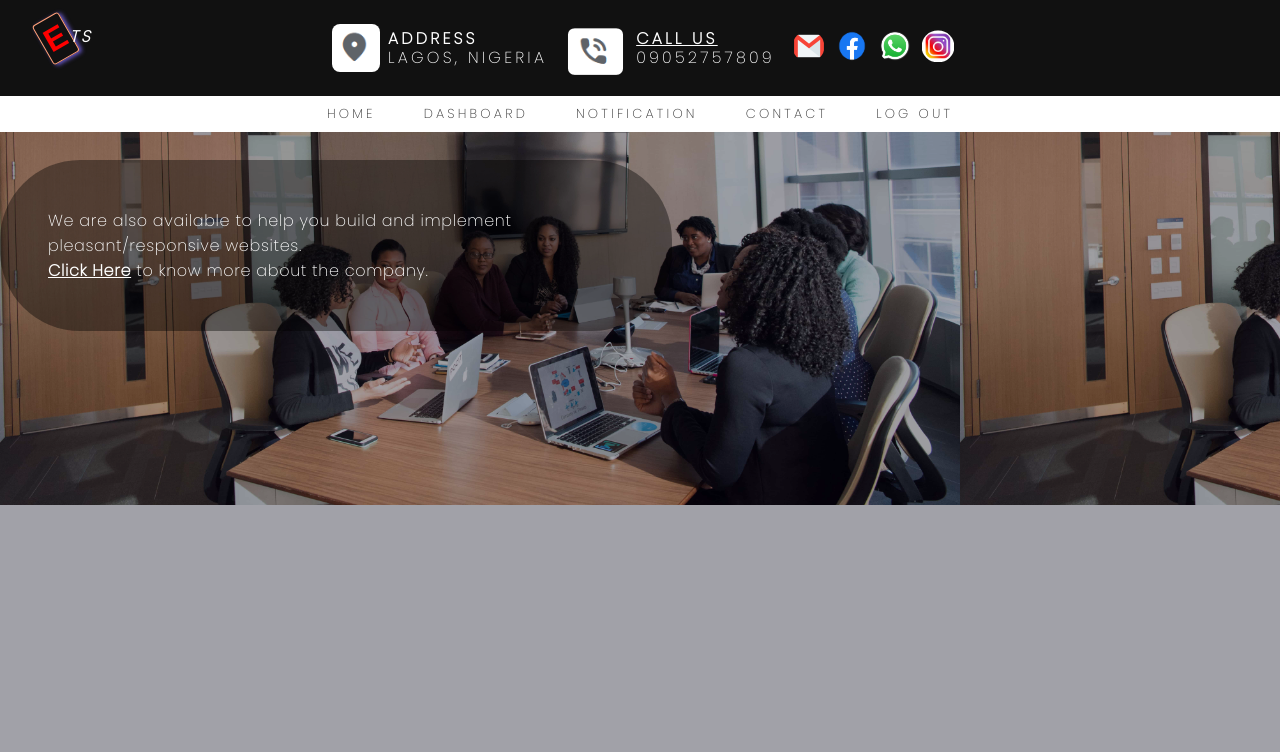
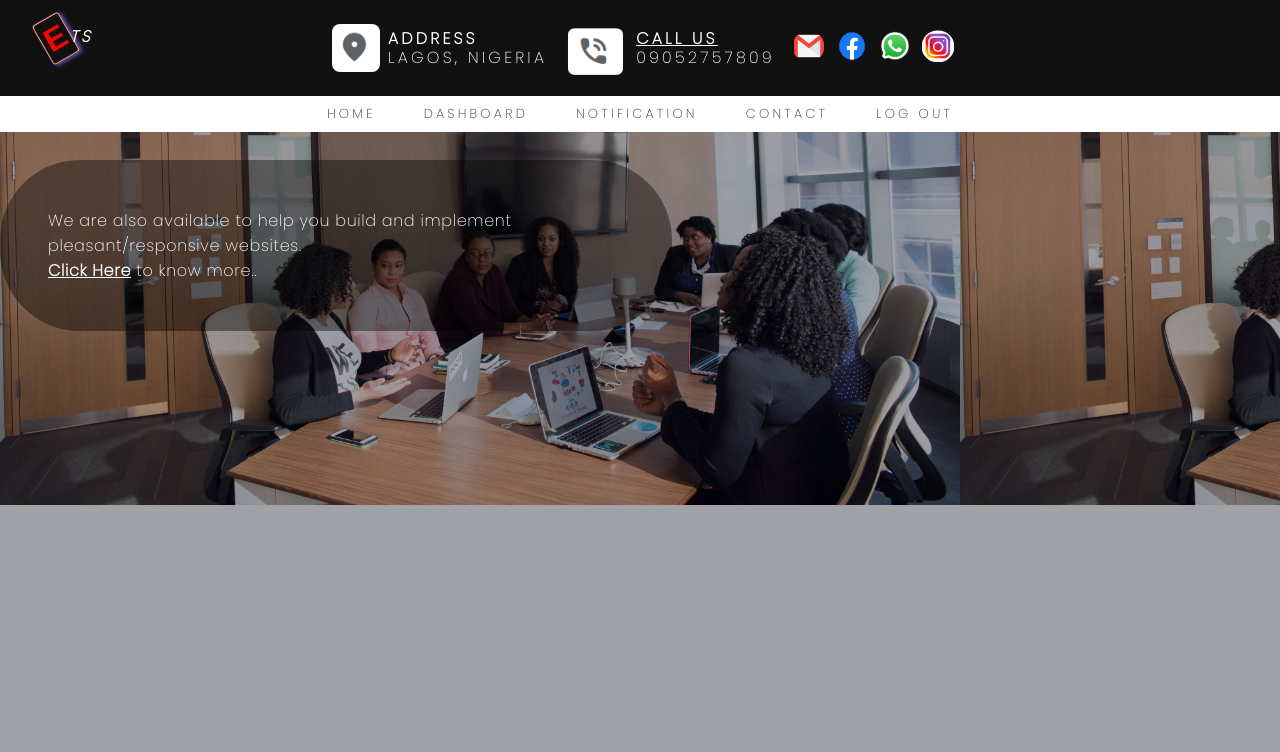
Before and after one commit to Akindele-Ebenezer/eben-techsupport, a PHP site: page /page.php in a window 1280 px wide; the page is wider, and only the part inside the window is pictured. Shown: the top 752 px of that part. Run offline with PHP 8.4, Linux system fonts and the light colour scheme; data that the repository does not hold is empty.

Commit message:
Update page.php

```diff
--- a/page.php
+++ b/page.php
@@ -51,7 +51,7 @@
 
 		<div id="welcome-text">
 			<h1><?= $title; ?></h1>
-			<p>We are also available to help you build and implement pleasant/responsive websites. <br> <strong><a href="http://akindele-ebenezer.herokuapp.com" target="_blank">Click Here</a></strong> to know more about the company.</p>
+			<p>We are also available to help you build and implement pleasant/responsive websites. <br> <strong><a href="https://akindele-ebenezer.herokuapp.com" target="_blank">Click Here</a></strong> to know more..</p>
 		</div>
 	</div>
 
```
